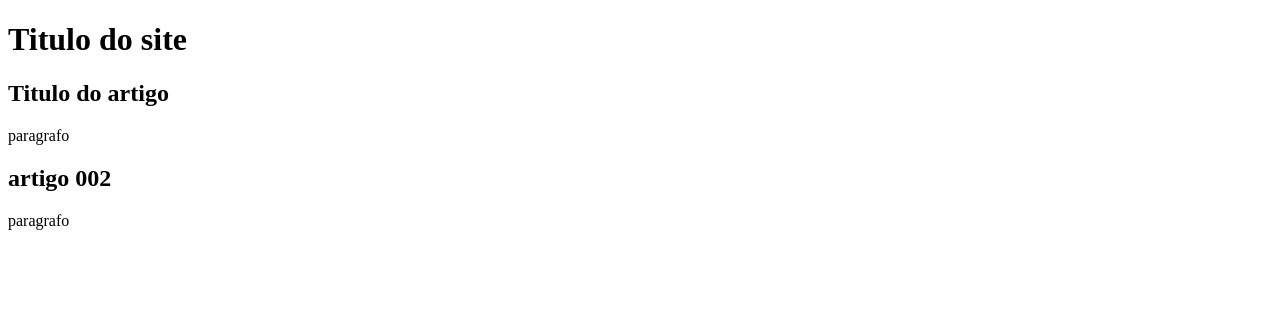
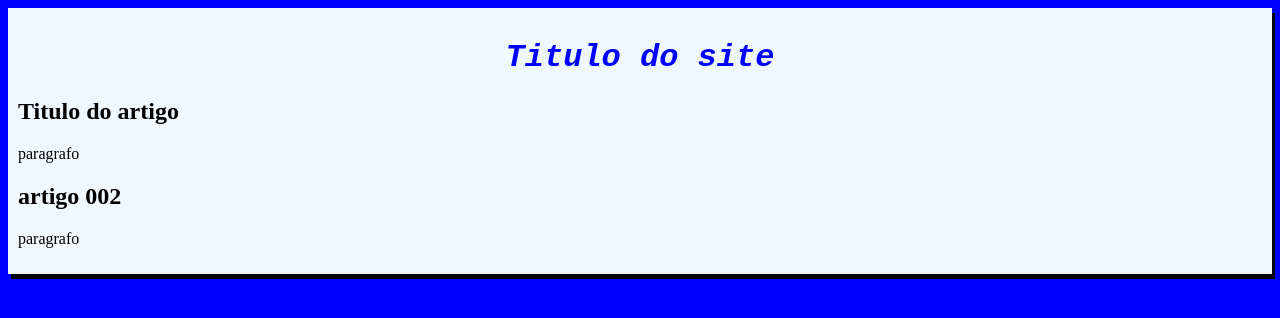
Before and after one commit to RenanTeixeira197/projeto-site, a plain HTML site: page index.html in a window 1280 px wide. Drawn offline with Linux system fonts and the light colour scheme.

Commit message:
Inserindo design

```diff
--- a/index.html
+++ b/index.html
@@ -3,6 +3,7 @@
 <head>
     <meta charset="UTF-8">
     <meta name="viewport" content="width=device-width, initial-scale=1.0">
+    <link rel="stylesheet" href="style.css">
     <title>Documento</title>
 </head>
 <body>
--- /dev/null
+++ b/style.css
@@ -0,0 +1,18 @@
+h1{
+    font-family: 'Courier New', Courier, monospace;
+    text-align: center;
+    background-origin: padding-box;
+    font-style: italic;
+    color: blue;
+}
+
+body{
+    background-color: blue;
+}
+
+main{
+    background-color: aliceblue;
+    margin: auto;
+    box-shadow: 3px 5px black;
+    padding: 10px;
+}
```
